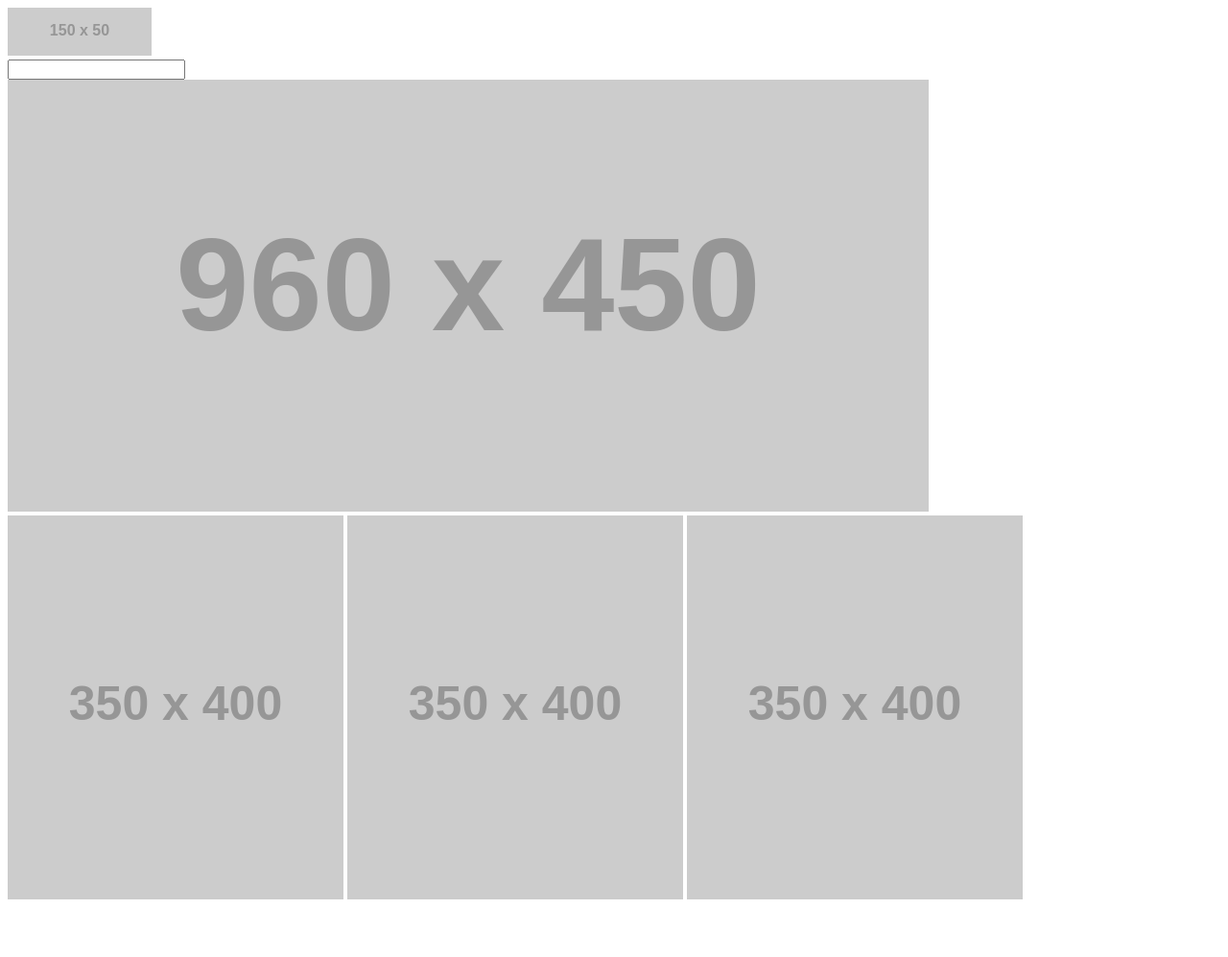
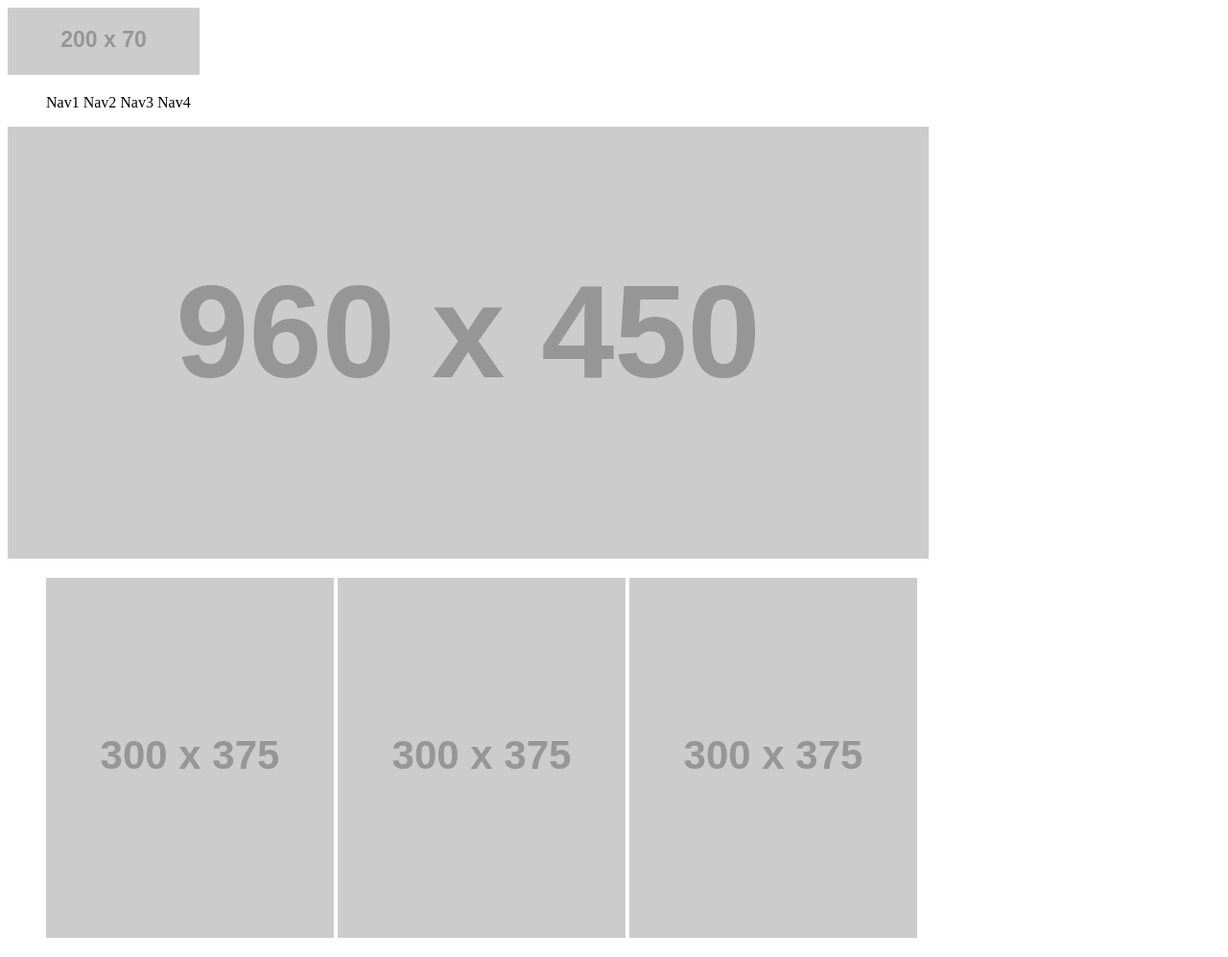
Before and after one commit to zcover/lab_9a, a plain HTML site: page index.html in a window 1280 px wide. Shown: the whole page at 96% size. Before the commit the page ends 949 px from the top, so only its background shows below. Drawn offline with Linux system fonts and the light colour scheme; placeholder pictures from the web are drawn by us.

Commit message:
still building framework of html

```diff
--- a/index.html
+++ b/index.html
@@ -1,33 +1,39 @@
 <!DOCTYPE html>
 <html lang="en">
 <head>
-    <title>Document</title>
-    <style></style>
+    <meta charset="UTF-8">
+    <meta name="viewport" content="width=device-width, initial-scale=1.0">
+    <meta http-equiv="X-UA-Compatible" content="ie=edge">
+    <title>lab9</title>
+    <link href="css/reset.css" rel="style/css/reset">
+    <link href="css/style.css" rel="style/css">
 </head>
 <body>
     <header>
-        <img src="https://via.placeholder.com/150x50" />
-        <section>
-            <form>
-                <input type='text'>
-            </form>
-        </section>
-        <nav></nav>
+        <logo>
+            <img src = "https://via.placeholder.com/200x70" />
+        </logo>
+        <nav>
+            <ul>
+                <a>Nav1</a>
+                <a>Nav2</a>
+                <a>Nav3</a>
+                <a>Nav4</a>
+            </ul>
+        </nav>
     </header>
     <main>
+        <Hero>
+            <img src = "https://via.placeholder.com/960x450" />
+        </Hero>
         <section>
-            <img src="https://via.placeholder.com/960x450" />
+            <ul>
+                <img src = "https://via.placeholder.com/300x375" />
+                <img src = "https://via.placeholder.com/300x375" />
+                <img src = "https://via.placeholder.com/300x375" />
+            </ul>
+
         </section>
-
-    <section id = "inlineImages">
-        <img src = "https://via.placeholder.com/350x400" />
-        <img src = "https://via.placeholder.com/350x400" />
-        <img src = "https://via.placeholder.com/350x400" />
-    </section>
-
     </main>
-
-    <footer></footer>
-
 </body>
 </html>
```
